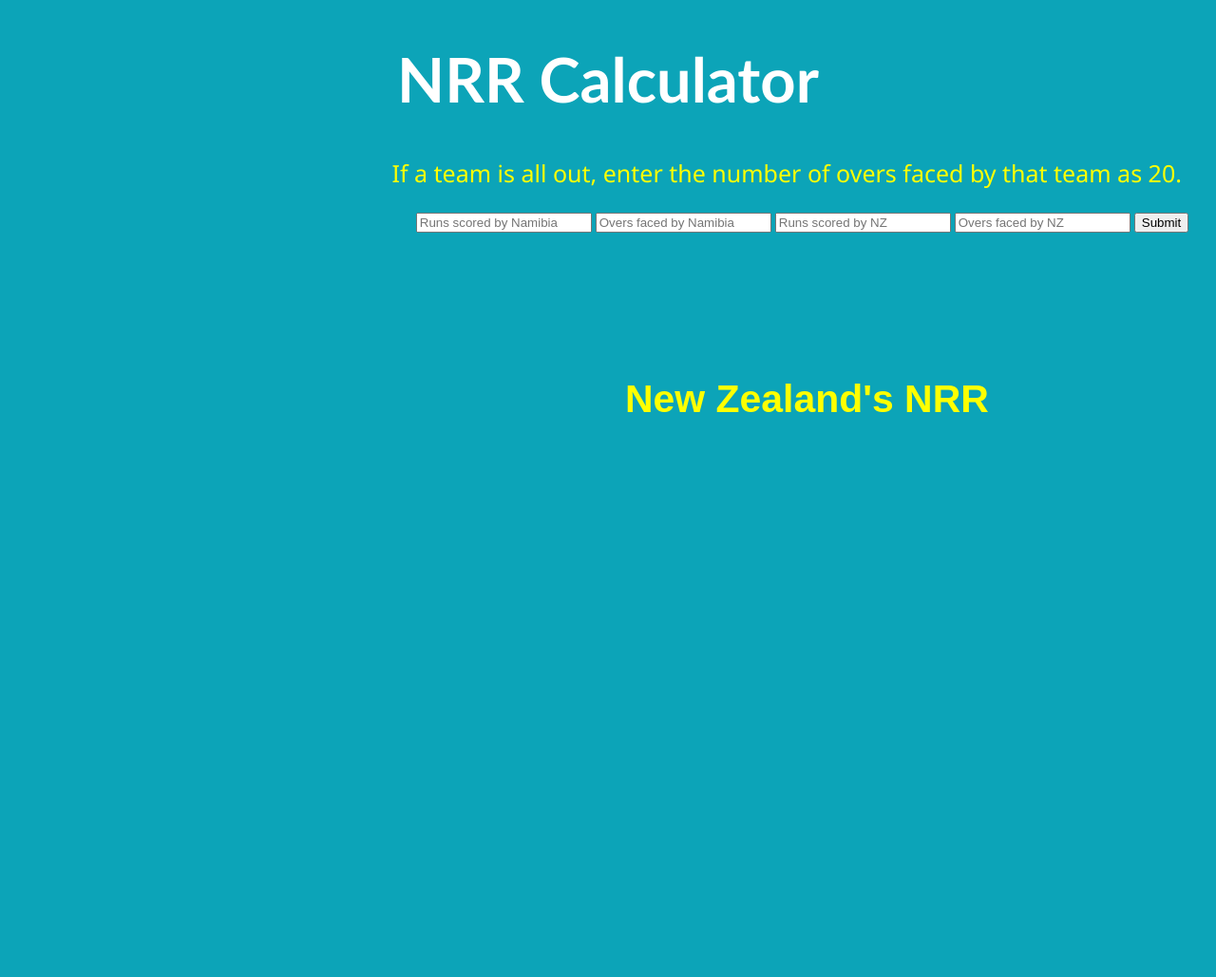
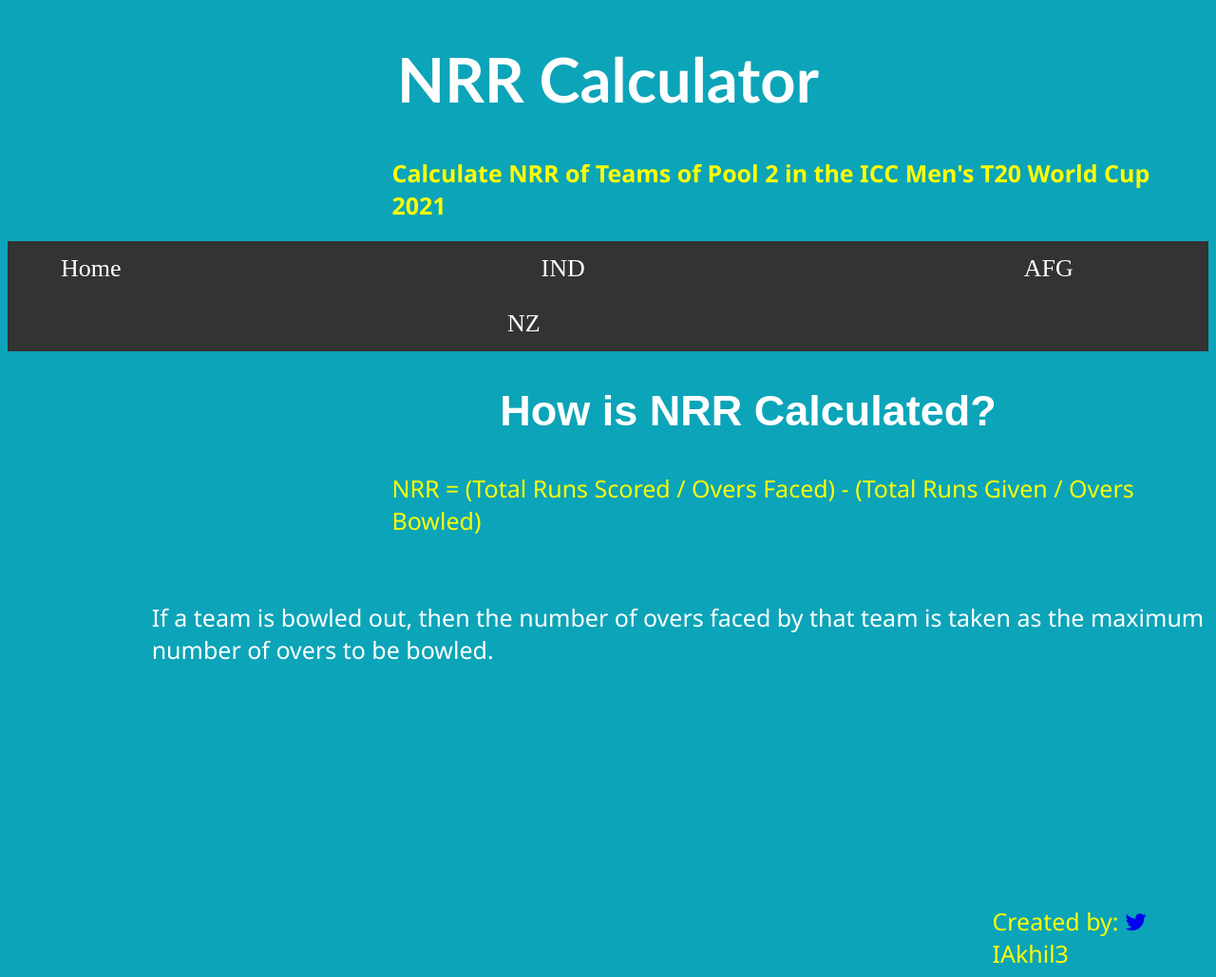
Before and after one commit to iakhil/NRR-Calculator-, a Flask app: page / in a window 1280 px wide. Shown: the whole page at 95% size. Before the commit the page ends 434 px from the top, so only its background shows below. Run offline with Flask 2, Linux system fonts and the light colour scheme.

Commit message:
Initial commit

```diff
--- a/app.py
+++ b/app.py
@@ -3,6 +3,16 @@
 import pickle
 
 app = Flask(__name__)
+class NRR:
+
+    def __init__ (self, runs_scored, overs_faced, runs_given, overs_bowled):
+        self.runs_scored = runs_scored
+        self.overs_faced = overs_faced
+        self.runs_given = runs_given
+        self.overs_bowled = overs_bowled
+
+
+
 
 
 def convert(ele):
@@ -17,56 +27,127 @@
 def home():
     return render_template('index.html')
 
-@app.route('/afg')
+@app.route('/afghanistan')
 def show_ques():
 
-    return render_template('index.html')
+    return render_template('afg.html')
+
+@app.route('/newzealand')
+def show_nz():
+
+    return render_template('nz.html')
 
 
-@app.route('/nz',methods=['POST'])
-def nz():
+@app.route('/india')
+def show_ind():
 
-    runs_scored = [134, 111, 172]
-    runs_given = [135, 110, 156]
-    overs_played = [20, 14.6, 20]
-    overs_bowled = [18.67, 20, 20]
+    return render_template('ind.html')
 
 
-    afg_runs_scored = [190, 147, 160, 144]
-    afg_runs_given = [60, 148, 98, 210]
-    afg_overs_bowled = [20, 19, 20, 20]
-    afg_overs_played = [20, 20, 20, 20]
-    cur_a_nrr = (sum(afg_runs_scored) / sum(afg_overs_played)) - (sum(afg_runs_given) / sum(afg_overs_bowled))
-    print("Afg NRR: ", cur_a_nrr)
+
+
+@app.route('/afghanistan',methods=['POST'])
+def afghanistan():
+    ind = NRR([151, 110, 210], [20, 20, 20], [152, 111, 144], [17.83, 14.5, 20])
+    afg = NRR([190, 147, 160, 144], [20, 20, 20, 20], [60, 148, 98, 210], [20, 19, 20, 20])
+    nz = NRR([134, 111, 172], [20, 14.5, 20], [135, 110, 156], [18.67, 20, 20])
+
     input_data = [float(x) for x in request.form.values()]
     print(input_data)
     input_data[1] = convert(input_data[1])
-    afg_runs_scored.append(input_data[0])
-    runs_given.append(input_data[0])
-    afg_overs_played.append(input_data[1])
-    overs_bowled.append(input_data[1])
-    runs_scored.append(input_data[2])
-    afg_runs_given.append(input_data[2])
+    afg.runs_scored.append(input_data[0])
+    nz.runs_given.append(input_data[0])
+    afg.overs_faced.append(input_data[1])
+    nz.overs_bowled.append(input_data[1])
+    nz.runs_scored.append(input_data[2])
+    afg.runs_given.append(input_data[2])
     input_data[3] = convert(input_data[3])
-    overs_played.append(input_data[3])
-    afg_overs_bowled.append(input_data[3])
+    nz.overs_faced.append(input_data[3])
+    afg.overs_bowled.append(input_data[3])
 
     # final_features = [np.array(int_features)]
-    nrr_for = sum(runs_scored) / sum(overs_played)
-    nrr_aga = sum(runs_given) / sum(overs_bowled)
-    nrr = nrr_for - nrr_aga
+    nz_for = sum(nz.runs_scored) / sum(nz.overs_faced)
+    nz_aga = sum(nz.runs_given) / sum(nz.overs_bowled)
+    nz_nrr = nz_for - nz_aga
     #print("India NRR: ",  nrr)
 
     #print(afg_runs_scored[0:3])
-    afg_nrr_for = sum(afg_runs_scored) / sum(afg_overs_played)
+    afg_for = sum(afg.runs_scored) / sum(afg.overs_faced)
 
-    afg_nrr_aga = sum(afg_runs_given) / sum(afg_overs_bowled)
+    afg_aga = sum(afg.runs_given) / sum(afg.overs_bowled)
 
-    afg_nrr = afg_nrr_for - afg_nrr_aga
+    afg_nrr = afg_for - afg_aga
 
     print("Afghanistan NRR: ", afg_nrr)
-    return render_template('index.html', ind_nrr=nrr)
+    return render_template('afg.html', nz_nrr=nz_nrr, afg_nrr=afg_nrr)
     #return render_template('index.html', afg_nrr='{}'.format(afg_nrr), ind_nrr='{}'.format(nrr))
+
+@app.route('/newzealand',methods=['POST'])
+def newzealand():
+    ind = NRR([151, 110, 210], [20, 20, 20], [152, 111, 144], [17.83, 14.5, 20])
+    afg = NRR([190, 147, 160, 144], [20, 20, 20, 20], [60, 148, 98, 210], [20, 19, 20, 20])
+    nz = NRR([134, 111, 172], [20, 14.5, 20], [135, 110, 156], [18.67, 20, 20])
+    input_data = [float(x) for x in request.form.values()]
+    print(input_data)
+    input_data[1] = convert(input_data[1])
+    nz.runs_scored.append(input_data[0])
+    nz.overs_faced.append(input_data[1])
+    nz.runs_given.append(input_data[2])
+    input_data[3] = convert(input_data[3])
+    nz.overs_bowled.append(input_data[3])
+
+    input_data[5] = convert(input_data[5])
+    input_data[7] = convert(input_data[7])
+
+    nz.runs_scored.append(input_data[4])
+    nz.overs_faced.append(input_data[5])
+    nz.runs_given.append(input_data[6])
+    nz.overs_bowled.append(input_data[7])
+
+    nz_for = sum(nz.runs_scored) / sum(nz.overs_faced)
+    nz_aga = sum(nz.runs_given) / sum(nz.overs_bowled)
+
+    nz_nrr = nz_for - nz_aga
+
+    return render_template('nz.html', nz_nrr=nz_nrr)
+
+
+@app.route('/india',methods=['POST'])
+def india():
+    ind = NRR([151, 110, 210], [20, 20, 20], [152, 111, 144], [17.83, 14.5, 20])
+    afg = NRR([190, 147, 160, 144], [20, 20, 20, 20], [60, 148, 98, 210], [20, 19, 20, 20])
+    nz = NRR([134, 111, 172], [20, 14.5, 20], [135, 110, 156], [18.67, 20, 20])
+    input_data = [float(x) for x in request.form.values()]
+    input_data[1] = convert(input_data[1])
+    ind.runs_scored.append(input_data[0])
+    ind.overs_faced.append(input_data[1])
+    ind.runs_given.append(input_data[2])
+    input_data[3] = convert(input_data[3])
+    ind.overs_bowled.append(input_data[3])
+
+    input_data[5] = convert(input_data[5])
+    input_data[7] = convert(input_data[7])
+
+    ind.runs_scored.append(input_data[4])
+    ind.overs_faced.append(input_data[5])
+    ind.runs_given.append(input_data[6])
+    ind.overs_bowled.append(input_data[7])
+
+    ind_for = sum(nz.runs_scored) / sum(nz.overs_faced)
+    ind_aga = sum(nz.runs_given) / sum(nz.overs_bowled)
+
+    ind_nrr = ind_for - ind_aga
+
+    return render_template('ind.html', ind_nrr=ind_nrr)
+
+
+
+
+
+
+
+
+
 
 
 if __name__ == "__main__":
--- a/templates/index.html
+++ b/templates/index.html
@@ -1,52 +1,42 @@
 <!DOCTYPE html>
 <html>
     <link rel="stylesheet" href="{{ url_for('static', filename='css/style.css') }}">
+    <link rel="stylesheet" href="https://cdnjs.cloudflare.com/ajax/libs/font-awesome/4.7.0/css/font-awesome.min.css">
 </head>
 
 <body>
  <div class="login">
 	<h1>NRR Calculator</h1>
-  <p style="font-family: 'Segoe UI', Tahoma, Geneva, Verdana, sans-serif; margin-left: 32%; font-size: 25px; color: yellow;">If a team is all out, enter the number of overs faced by that team as 20.</p>
+  <!-- <p style="font-family: 'Segoe UI', Tahoma, Geneva, Verdana, sans-serif; margin-left: 32%; font-size: 25px; color: yellow;">If a team is all out, enter the number of overs faced by that team as 20.</p>  -->
+
+  <h2 style="font-family: 'Segoe UI', Tahoma, Geneva, Verdana, sans-serif; margin-left: 32%; font-size: 25px; color: yellow;"> Calculate NRR of Teams of Pool 2 in the ICC Men's T20 World Cup 2021</h2>
+
+<ul>
+
+    <li style="margin-left: 40px;"><a class="active" href="/">Home</a></li>
+    <li style="margin-left: 410px;"><a href="/india">IND</a></li>
+    <li style="margin-left: 430px;"><a href="/afghanistan">AFG</a></li>
+    <li style="margin-left: 510px;"><a href="/newzealand">NZ</a></li>
+
+</ul>
 
 
-     <!-- Main Input For Receiving Query to our ML -->
+ <h2 style="font-size: 45px; margin-left: 41%; font-family: Arial, Helvetica, sans-serif; color: white;">
+  How is NRR Calculated?
+</h2>
 
-
-    <form style="margin-left: 34%;" action="{{ url_for('nz')}}"method="post">
-
-    <input type="text" name="afg runs" placeholder="Runs scored by Namibia"  required="required"/>
-    <input type="text" name="bowled afg" placeholder="Overs faced by Namibia" required="required"/>
-    <input type="text" name="ind runs" placeholder="Runs scored by NZ" required="required"/>
-    <input type="text" name="bowled ind" placeholder="Overs faced by NZ" required="required"/>
-
-     <!--<input type="text"  class="input-text"  name="passage" placeholder="Passage" required="required" /> -->
-        <button type="submit">Submit</button>
-
-    </form>
-
-   <br>
-   <br>
-
-
-   <div style="margin-left: 650px; color: black; font-family: 'Lucida Sans', 'Lucida Sans Regular', 'Lucida Grande', 'Lucida Sans Unicode', Geneva, Verdana, sans-serif; font-size: 35px;">
-    <pre>
-      <h3 style="font-family: Arial, Helvetica, sans-serif; color: yellow;">New Zealand's NRR</h3>
-    {{ ind_nrr }}
-    </pre>
-   </div>
-
-   <div style="margin-left: 650px; color: white; font-family: 'Lucida Sans', 'Lucida Sans Regular', 'Lucida Grande', 'Lucida Sans Unicode', Geneva, Verdana, sans-serif; font-size: 35px;">
-    <pre>
-      <!-- <h3 style="font-family: Arial, Helvetica, sans-serif; color: yellow;">Afghanistan's NRR</h3> -->
-    {{afg_nrr}}
-    </pre>
-   </div>
-
+<p style="font-family: 'Segoe UI', Tahoma, Geneva, Verdana, sans-serif; margin-left: 32%; font-size: 25px; color: yellow;">
+  NRR = (Total Runs Scored / Overs Faced) - (Total Runs Given / Overs Bowled)
+</p>
+<br>
+<p style="font-family: 'Segoe UI', Tahoma, Geneva, Verdana, sans-serif; margin-left: 12%; font-size: 25px; color: white;">
+  If a team is bowled out, then the number of overs faced by that team is taken as the maximum number of overs to be bowled.
+</p>
 
 
 
 </body>
 
-
+<footer style="font-family: 'Segoe UI', Tahoma, Geneva, Verdana, sans-serif; margin-top: 20%; margin-left: 82%; font-size: 25px; color: yellow;">Created by: <a style="text-decoration: none" href="https://twitter.com/IAkhil3" class="fa fa-twitter"></a> IAkhil3</footer>
 
 </html>
```
Also changed, not shown: app.py.py (deleted, +0 -73 lines), templates/afg.html (added, +58 -0 lines), templates/ind.html (added, +71 -0 lines), templates/nz.html (added, +67 -0 lines).
